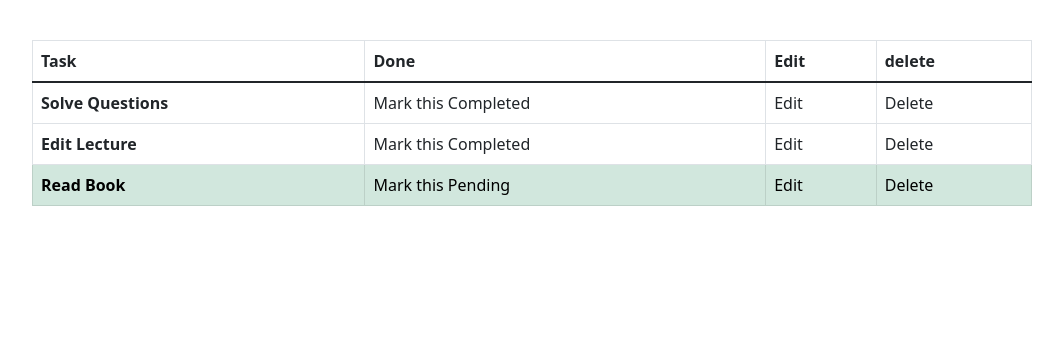
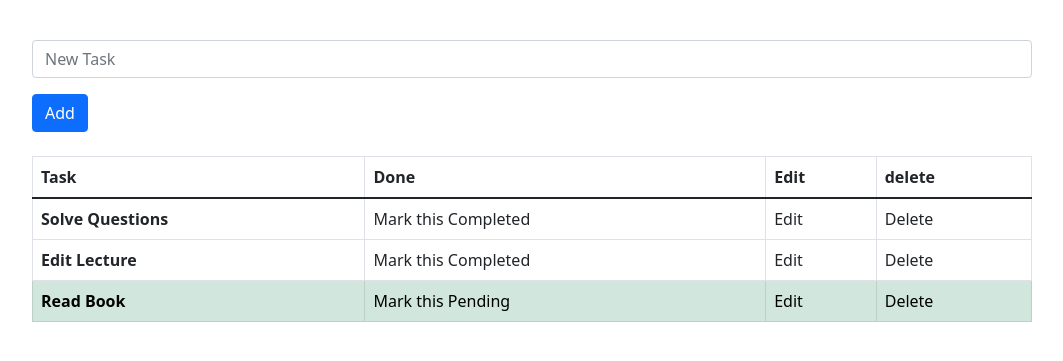
Before and after one commit to Keykubat60/taskmate, a Django app: page /todolist/ in a window 1280 px wide. Shown: the part 56-417 px from the top of the page, without its empty margins (108-1171 px from the left). Run offline with Django 4.2, Linux system fonts and the light colour scheme; data comes from the database, SQL or seed files in the repository.

Commit message:
add task form

```diff
--- a/taskmate/todolist_app/templates/todolist.html
+++ b/taskmate/todolist_app/templates/todolist.html
@@ -6,6 +6,14 @@
 
 {% block content %}
 <div class="container">
+      <form method="POST">
+    {% csrf_token %}
+  <div class="mb-3">
+    <input type="text" class="form-control" name="task" placeholder="New Task">
+  </div>
+  <button type="submit" class="btn btn-primary">Add</button>
+</form>
+    <br>
 <table class="table table-bordered" >
     <thead>
         <tr>
```
